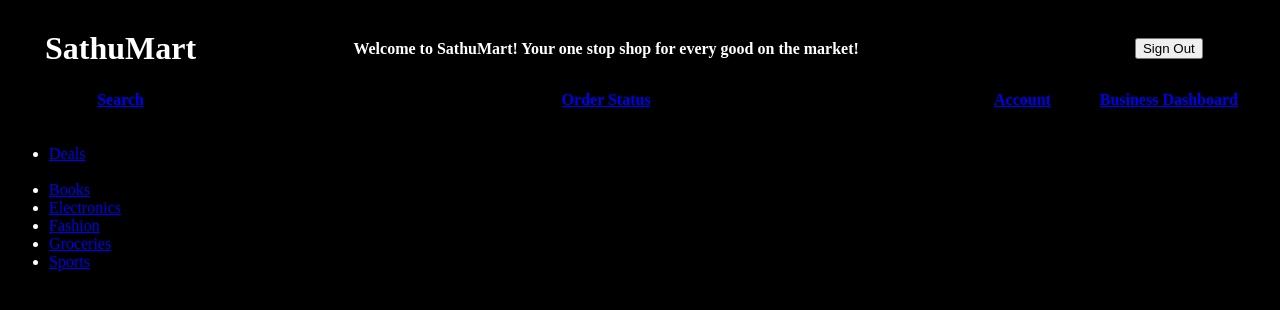
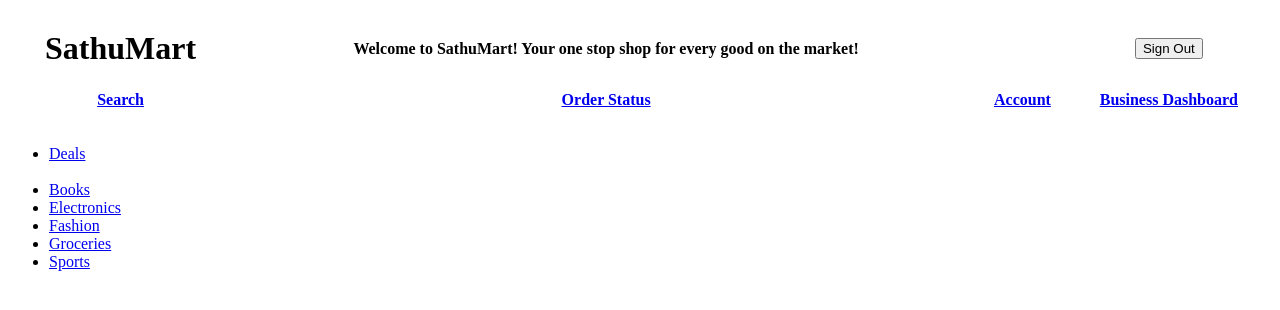
Before and after one commit to DarthKitten2130/ecommerce-project, a Flask app: page / in a window 1280 px wide. Shown: the top 310 px of the page. Run offline with Flask 3, Linux system fonts and the light colour scheme.

Commit message:
Working on external css

```diff
--- a/app.py
+++ b/app.py
@@ -70,7 +70,7 @@ def account():
     if 'username' not in session:
         return redirect('/signin')
 
-    return templating.render_template("account.html")
+    return templating.render_template("account.html",username = session['username'])
 
 
 # Search Page
--- a/sql.py
+++ b/sql.py
@@ -104,6 +104,8 @@ def fetch_user(username):
 
     output = pd.DataFrame(results,columns=['name','description','price','discount'])
 
+
+
     return output
 
 
--- a/templates/account.html
+++ b/templates/account.html
@@ -6,8 +6,7 @@
     <title>Account</title>
 </head>
 <body style="background-color:black;color:white">
-    <table>
-        <tr></tr>
-    </table>
+    <a href="/">Home Page</a> <br><br><br>
+    Hello {{username}}
 </body>
 </html>
--- a/templates/home.html
+++ b/templates/home.html
@@ -3,9 +3,10 @@
 <head>
     <meta charset="UTF-8">
     <meta name="viewport" content="width=device-width, initial-scale=1.0">
+    <link rel="stylesheet" href="{{ url_for('static',filename='styles/black.css') }}">
     <title>SathuMart</title>
 </head>
-<body style="background-color:black;color:white">
+<body>
     <table style="width: 100%; border-spacing: 0px">
         <tr>
             <th><h1> SathuMart </h1></th>
--- /dev/null
+++ b/templates/white.css
@@ -0,0 +1,4 @@
+body {
+    background-color: white;
+    color: black;
+}
```
Also changed, not shown: static/styles/black.css (added).
